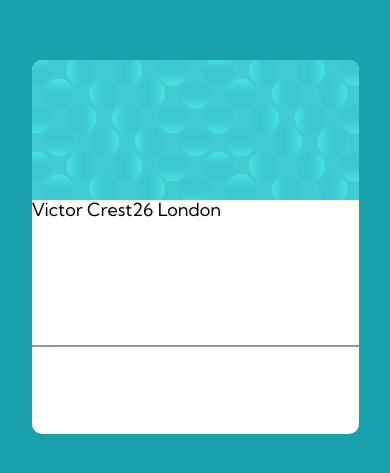
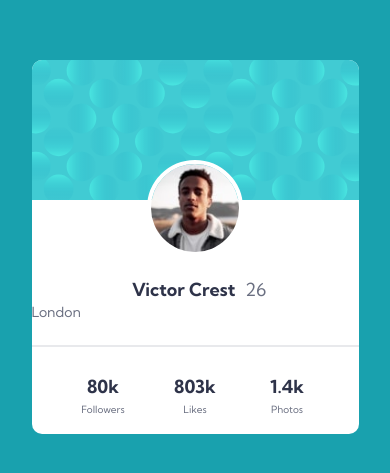
Before and after one commit to bryanloyd/FrontEnd-Mentor---Profile-Card-Component, a plain HTML site: page index.html in a window 390 px wide. Shown: the part 175-648 px from the top of the page. Drawn offline with Linux system fonts and the light colour scheme.

Commit message:
Mobile View Completed

```diff
--- a/index.html
+++ b/index.html
@@ -20,10 +20,24 @@
 
       </div>
       <div class="middle">
-        <span class="name">Victor Crest</span><span class="age">26</span>
+        <img src="/images/image-victor.jpg" alt="Victor Crest Picture">
+        <span class="name">Victor Crest</span><span class="age">26</span><br>
         <span class="location">London</span>
       </div>
-      <div class="bottom"></div>
+      <div class="bottom">
+        <div class="followers">
+          <h3>80k</h3>
+          <p>Followers</p>
+        </div>
+        <div class="likes">
+          <h3>803k</h3>
+          <p>Likes</p>
+        </div>
+        <div class="photos">
+          <h3>1.4k</h3>
+          <p>Photos</p>
+        </div>
+      </div>
     </div>
 
 
--- a/scripts/styles.css
+++ b/scripts/styles.css
@@ -40,8 +40,69 @@ body {
   height: 145px;
 }
 
+.middle img {
+  border-radius: 100%;
+  border: 4px solid #fff;
+  height: 96px;
+  width: 96px;
+  position: relative;
+  top: -40px;
+  left: 115px;
+}
+.name {
+  font-weight: 700;
+  margin-right: 10px;
+  color: #2e3349;
+}
+
+.age {
+  font-weight: 400;
+  color: #6a6f81;
+}
+
+.location {
+  font-weight: 400;
+  color: #6a6f81;
+  text-align: center;
+  font-size: 1.4rem;
+}
+
 .bottom {
   width: 100%;
   height: 89px;
-  border-top: 2px solid #969696;
+  border-top: 2px solid #e8e9ec;
+  display: flex;
+  flex-direction: row;
+  text-align: center;
 }
+
+.bottom h3 {
+  color: #2e3349;
+  font-size: 1.8rem;
+  font-weight: 700;
+  margin: 30px 0 6px 0;
+}
+
+.bottom p {
+  color: #6a6f81;
+  font-size: 1rem;
+  font-weight: 400;
+  margin: 0;
+}
+
+.followers {
+  width: 33%;
+  margin: 0;
+  padding-left: 35px;
+}
+
+.photos {
+  width: 33%;
+  margin: 0;
+  padding-right: 35px;
+}
+
+.likes {
+  width: 34%;
+  margin: 0;
+}
```
